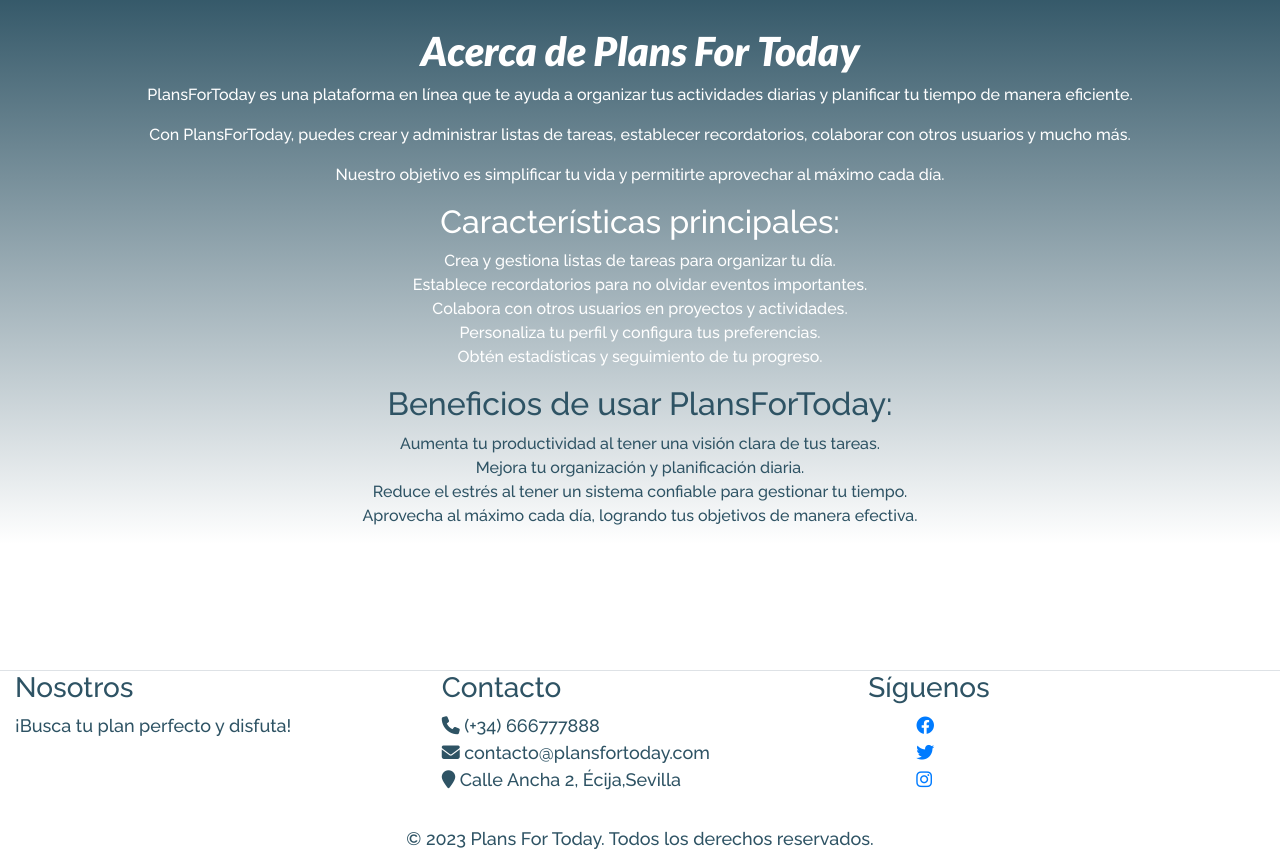
After one commit to Supermiha96/PlansForToday, a PHP site: page /acercade.php in a window 1280 px wide. The commit adds this page. Shown: the part 122-990 px from the top of the page. Run offline with PHP 8.4, Linux system fonts and the light colour scheme; some libraries are stand-ins or nearby versions.

Commit message:
Añadiendo  acercade y los terminos y condiciones

```diff
--- /dev/null
+++ b/acercade.php
@@ -0,0 +1,74 @@
+<?php
+require_once "funciones.php";
+require_once 'conexion.php';
+?>
+<!DOCTYPE html>
+<html lang="es">
+
+<head>
+    <meta charset="UTF-8">
+    <meta http-equiv="X-UA-Compatible" content="IE=edge">
+    <meta name="viewport" content="width=device-width, initial-scale=1.0">
+    <title><?php //if ($title) { echo $title . ' - ';} //
+            ?>Plans For Today</title>
+    <link rel="icon" href="./img/logos/8.svg" sizes="any" type="image/svg+xml">
+    <!-- CSS only -->
+
+    <link rel="stylesheet" href="https://cdn.jsdelivr.net/npm/bootstrap@4.0.0/dist/css/bootstrap.min.css" integrity="sha384-Gn5384xqQ1aoWXA+058RXPxPg6fy4IWvTNh0E263XmFcJlSAwiGgFAW/dAiS6JXm" crossorigin="anonymous">
+    <link rel="stylesheet" href="https://cdnjs.cloudflare.com/ajax/libs/font-awesome/6.4.0/css/all.min.css" integrity="sha512-iecdLmaskl7CVkqkXNQ/ZH/XLlvWZOJyj7Yy7tcenmpD1ypASozpmT/E0iPtmFIB46ZmdtAc9eNBvH0H/ZpiBw==" crossorigin="anonymous" referrerpolicy="no-referrer" />
+    <link rel="preconnect" href="https://fonts.googleapis.com">
+    <link rel="preconnect" href="https://fonts.gstatic.com" crossorigin>
+    <link href="https://fonts.googleapis.com/css2?family=Lato:ital,wght@1,900&family=Raleway:wght@500&display=swap" rel="stylesheet">
+    <link rel="stylesheet" href="./css/style.css">
+    <link rel="stylesheet" href="./css/listadoPlanes.css">
+
+
+
+</head>
+
+<body>
+    <?php
+    session_start(); // Iniciar la sesión
+    theHeader($conexion);
+    echo $mensaje;
+    ?>
+
+    <main>
+        <div class="container text-white mx-auto">
+            <div class="row">
+                <div class="col-md-12 pt-5 text-center">
+                    <h1>Acerca de Plans For Today</h1>
+                    <p>PlansForToday es una plataforma en línea que te ayuda a organizar tus actividades diarias y planificar tu tiempo de manera eficiente.</p>
+                    <p>Con PlansForToday, puedes crear y administrar listas de tareas, establecer recordatorios, colaborar con otros usuarios y mucho más.</p>
+                    <p>Nuestro objetivo es simplificar tu vida y permitirte aprovechar al máximo cada día.</p>
+                    <h2>Características principales:</h2>
+                    <ul class="list-unstyled ">
+                        <li>Crea y gestiona listas de tareas para organizar tu día.</li>
+                        <li>Establece recordatorios para no olvidar eventos importantes.</li>
+                        <li>Colabora con otros usuarios en proyectos y actividades.</li>
+                        <li>Personaliza tu perfil y configura tus preferencias.</li>
+                        <li>Obtén estadísticas y seguimiento de tu progreso.</li>
+                    </ul>
+                    <h2 class="colorAzul">Beneficios de usar PlansForToday:</h2>
+                    <ul class="colorAzul list-unstyled">
+                        <li>Aumenta tu productividad al tener una visión clara de tus tareas.</li>
+                        <li>Mejora tu organización y planificación diaria.</li>
+                        <li>Reduce el estrés al tener un sistema confiable para gestionar tu tiempo.</li>
+                        <li>Aprovecha al máximo cada día, logrando tus objetivos de manera efectiva.</li>
+                    </ul>
+                </div>
+
+            </div>
+        </div>
+    </main>
+    <script src="https://code.jquery.com/jquery-3.2.1.slim.min.js" integrity="sha384-KJ3o2DKtIkvYIK3UENzmM7KCkRr/rE9/Qpg6aAZGJwFDMVNA/GpGFF93hXpG5KkN" crossorigin="anonymous"></script>
+    <script src="https://cdn.jsdelivr.net/npm/popper.js@1.12.9/dist/umd/popper.min.js" integrity="sha384-ApNbgh9B+Y1QKtv3Rn7W3mgPxhU9K/ScQsAP7hUibX39j7fakFPskvXusvfa0b4Q" crossorigin="anonymous"></script>
+    <script src="https://cdn.jsdelivr.net/npm/bootstrap@4.0.0/dist/js/bootstrap.min.js" integrity="sha384-JZR6Spejh4U02d8jOt6vLEHfe/JQGiRRSQQxSfFWpi1MquVdAyjUar5+76PVCmYl" crossorigin="anonymous"></script>
+</body>
+<?php
+theFooter();
+?>
+
+
+
+</html>
--- a/css/style.css
+++ b/css/style.css
@@ -142,3 +142,6 @@ footer {
     max-width: 1513px;
   }
 }
+.colorAzul{
+  color: #2E5364 !important;
+}
--- a/funciones.php
+++ b/funciones.php
@@ -47,7 +47,7 @@ function theHeader($conexion)
             <a class="nav-link" href="./index.php">Inicio</a>
           </li>
           <li class="nav-item escalar">
-            <a class="nav-link" href="#">Acerca de</a>
+            <a class="nav-link" href="./acercade.php">Acerca de</a>
           </li>
         </ul>
 
```
Also changed, not shown: css/registro.css (added, +34 -0 lines), register.php (+30 -2 lines), img/ejemplo/acercade.png (added).
